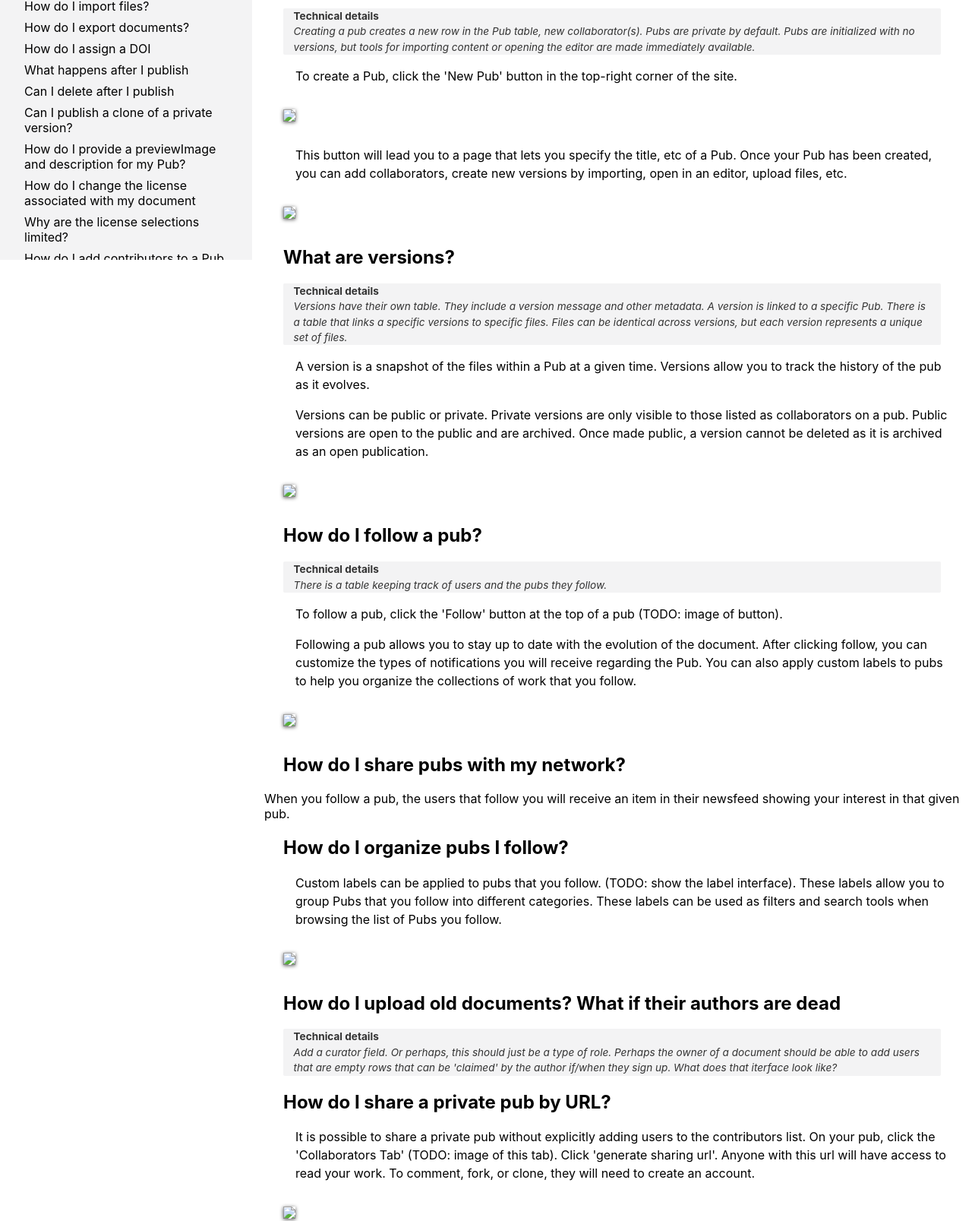
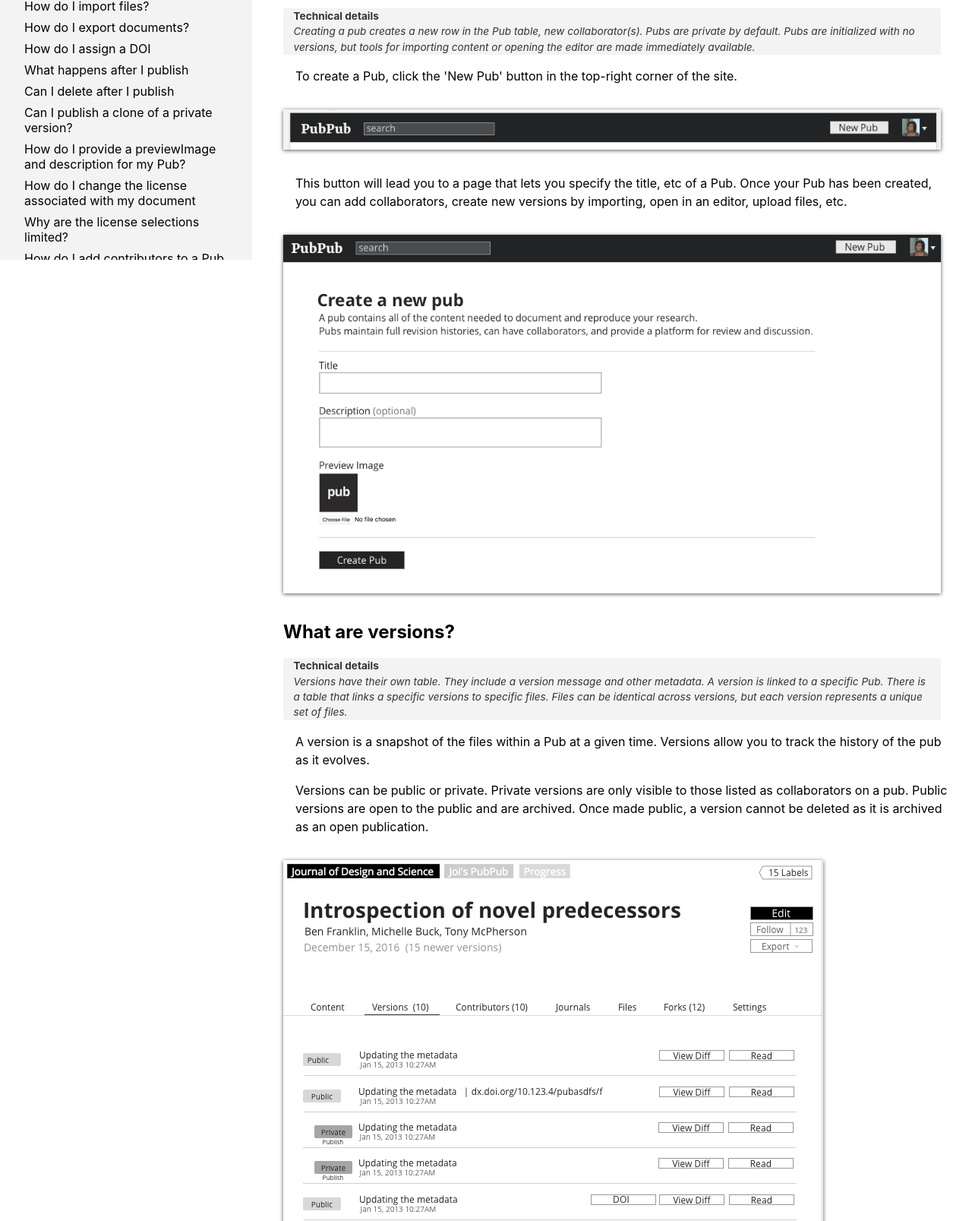
Before and after one commit to isTravis/pubpub_v3guide, a plain HTML site: page index.html in a window 1280 px wide. Shown: the part 458-2065 px from the top of the page at 76% size. Drawn offline with Linux system fonts and the light colour scheme.

Commit message:
Fix image paths

```diff
--- a/index.html
+++ b/index.html
@@ -203,35 +203,35 @@
 			<h2>How do I create a Pub</h2>
 				<p class="technical">Creating a pub creates a new row in the Pub table, new collaborator(s). Pubs are private by default. Pubs are initialized with no versions, but tools for importing content or opening the editor are made immediately available.</p>
 				<p>To create a Pub, click the 'New Pub' button in the top-right corner of the site.</p>
-				<img src="create01.png" />
+				<img src="images/create01.png" />
 				<p>This button will lead you to a page that lets you specify the title, etc of a Pub. Once your Pub has been created, you can add collaborators, create new versions by importing, open in an editor, upload files, etc. </p>
-				<img src="create02.png" />
+				<img src="images/create02.png" />
 			<h2>What are versions?</h2>
 				<p class="technical">Versions have their own table. They include a version message and other metadata. A version is linked to a specific Pub. There is a table that links a specific versions to specific files. Files can be identical across versions, but each version represents a unique set of files.</p>
 				<p>A version is a snapshot of the files within a Pub at a given time. Versions allow you to track the history of the pub as it evolves.</p>
 				<p>Versions can be public or private. Private versions are only visible to those listed as collaborators on a pub. Public versions are open to the public and are archived. Once made public, a version cannot be deleted as it is archived as an open publication. </p>
-				<img src="versions01.png" />
+				<img src="images/versions01.png" />
 			<h2>How do I follow a pub?</h2>
 				<p class="technical">There is a table keeping track of users and the pubs they follow. </p>
 				<p>To follow a pub, click the 'Follow' button at the top of a pub (TODO: image of button).</p>
 				<p>Following a pub allows you to stay up to date with the evolution of the document. After clicking follow, you can customize the types of notifications you will receive regarding the Pub. You can also apply custom labels to pubs to help you organize the collections of work that you follow.</p>
-				<img src="followpub_01.png" />
+				<img src="images/followpub_01.png" />
 			<h2>How do I share pubs with my network?</h2>
 				When you follow a pub, the users that follow you will receive an item in their newsfeed showing your interest in that given pub.
 			<h2>How do I organize pubs I follow?</h2>
 				<p>Custom labels can be applied to pubs that you follow. (TODO: show the label interface). These labels allow you to group Pubs that you follow into different categories. These labels can be used as filters and search tools when browsing the list of Pubs you follow. </p>
-				<img src="following01.png" />
+				<img src="images/following01.png" />
 
 			<h2>How do I upload old documents? What if their authors are dead</h2>
 				<p class="technical">Add a curator field. Or perhaps, this should just be a type of role. Perhaps the owner of a document should be able to add users that are empty rows that can be 'claimed' by the author if/when they sign up. What does that iterface look like?</p>
 			<h2>How do I share a private pub by URL?</h2>
 				<p>It is possible to share a private pub without explicitly adding users to the contributors list. On your pub, click the 'Collaborators Tab' (TODO: image of this tab). Click 'generate sharing url'. Anyone with this url will have access to read your work. To comment, fork, or clone, they will need to create an account.</p>
-				<img src="collaborators01.png" />
+				<img src="images/collaborators01.png" />
 			<h2>How do I attribute files to specific people?</h2>
 				<p>Each file can list the people that contributed to the creation of the work. (crediting people for a given file) To do this, navigate to the Files tab (TODO: image) and click on the 'edit attribution' button. Add users. These attributions will follow the file through the system, so even as new versions of the file are forked, created, or updated - the provenance of the word is maintained.</p>
 			<h2>How do I add contributors?</h2>
 				<p>(TODO: image) To add a contributor, click on the 'Contributors' tab on your pub. Search for people with PubPub accounts and add them. Notifications will be sent to new contributors alerting them of their new role.</p>
-				<img src="collaborators01.png" />
+				<img src="images/collaborators01.png" />
 			<h2>How do I designate contributor roles?</h2>
 				<p>To ackowledge specific roles of contributors, go to the 'Contributors' tab (TODO: image) and scroll to the list of currently added contributors. Click the 'Edit roles' button and add roles. </p>
 			<h2>How do you choose to display on author list? Display on contributors list?</h2>
@@ -285,7 +285,7 @@
 				<p>Highlights are explicitly for text. Images and other media can be referenced or cloned independently.</p>
 			<h2>How do I close a discussion?</h2>
 				<p>To close a discussion, the author of the discussion or author of the parent pub can click the 'Close Discussion' button (TODO:image). Closed discussions can still be found by filtering for them.</p>
-				<img src="discussion01.png" />
+				<img src="images/discussion01.png" />
 			<h2>How do I suggest edits?</h2>
 				<p>To suggest edits, click the 'Suggest Edits' button. This will create a clone of the Pub for you to edit. When you have completed the edits you'd like to suggest, click the 'Submit Edits' button.</p>
 			<h2>How do I suggest changes to a document which I'm not the author?</h2>
```
